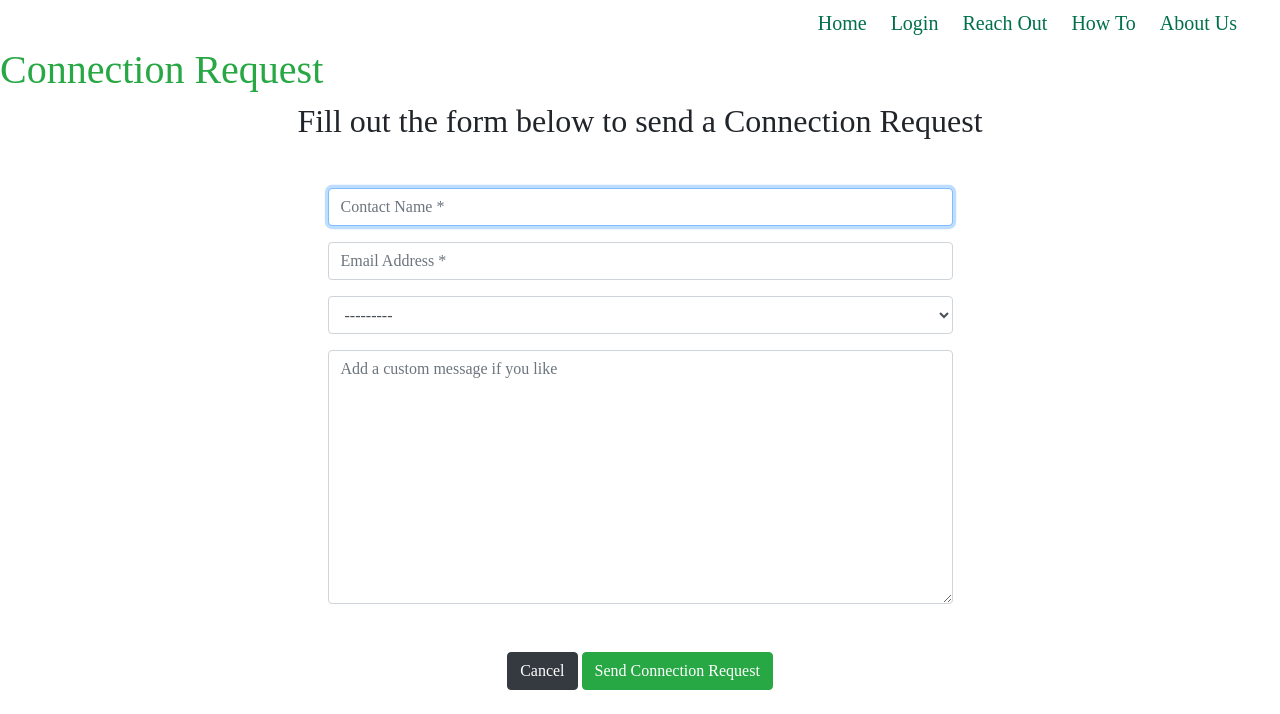
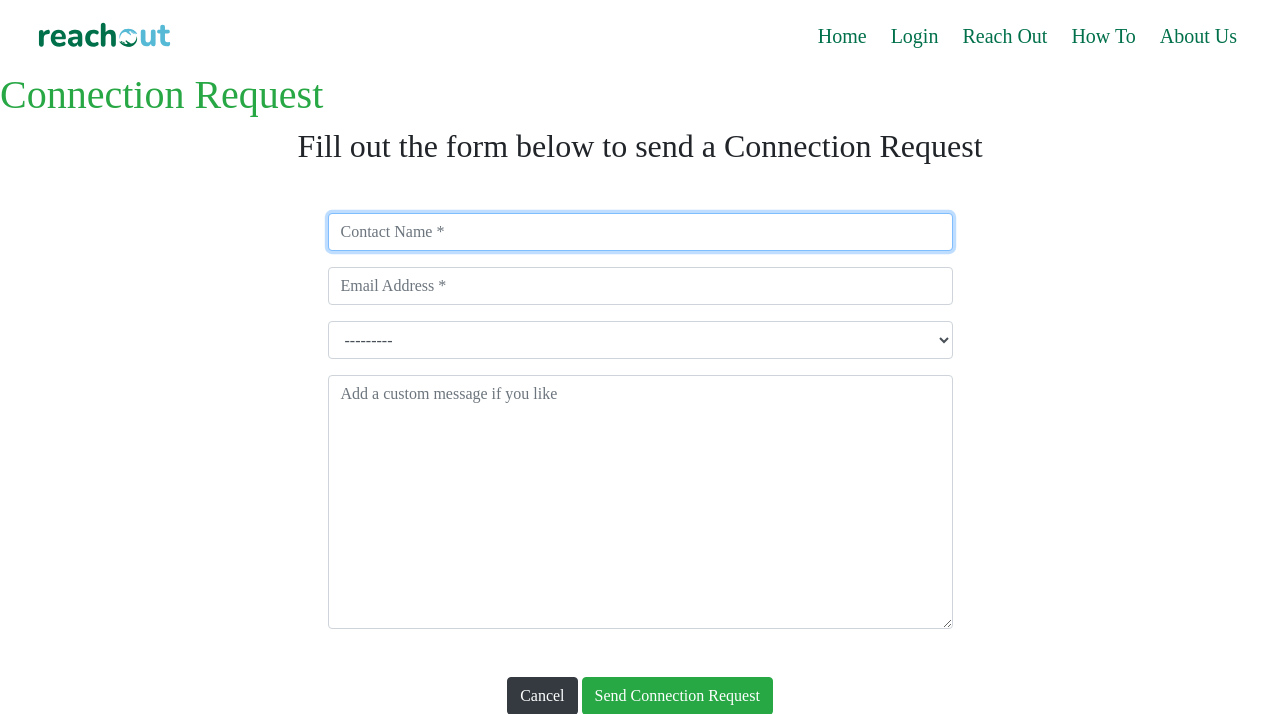
Before and after one commit to nlenno1/team-5-may-2022, a Django app: page /connection-request/send in a window 1280 px wide. Shown: the top 714 px of the page. Run offline with Django 3.2, Linux system fonts and the light colour scheme.

Commit message:
Define width of logo.svg

```diff
--- a/templates/includes/navbar.html
+++ b/templates/includes/navbar.html
@@ -3,8 +3,9 @@
 <!-- NAVBAR STYLING -->
 <nav class="navbar navbar-light navbar-expand-md" id="main-nav">
     <div class="container-fluid">
-        <!-- <a href="{% url 'home' %}" class="navbar-brand"></a> -->
-        <a src="{{ MEDIA_URL }}logo.svg"></a>
+        <a class="navbar-brand" href="{% url 'home' %}">
+            <img src="{{ MEDIA_URL }}logo.svg" alt="" class="img-fluid" width="150px">
+        </a>
         <button id="menu-toggle-button" class="navbar-toggler"
             type="button" data-toggle="collapse" data-target="#navbarResponsive"
             aria-expanded="false" aria-label="Toggle navigation">
```
